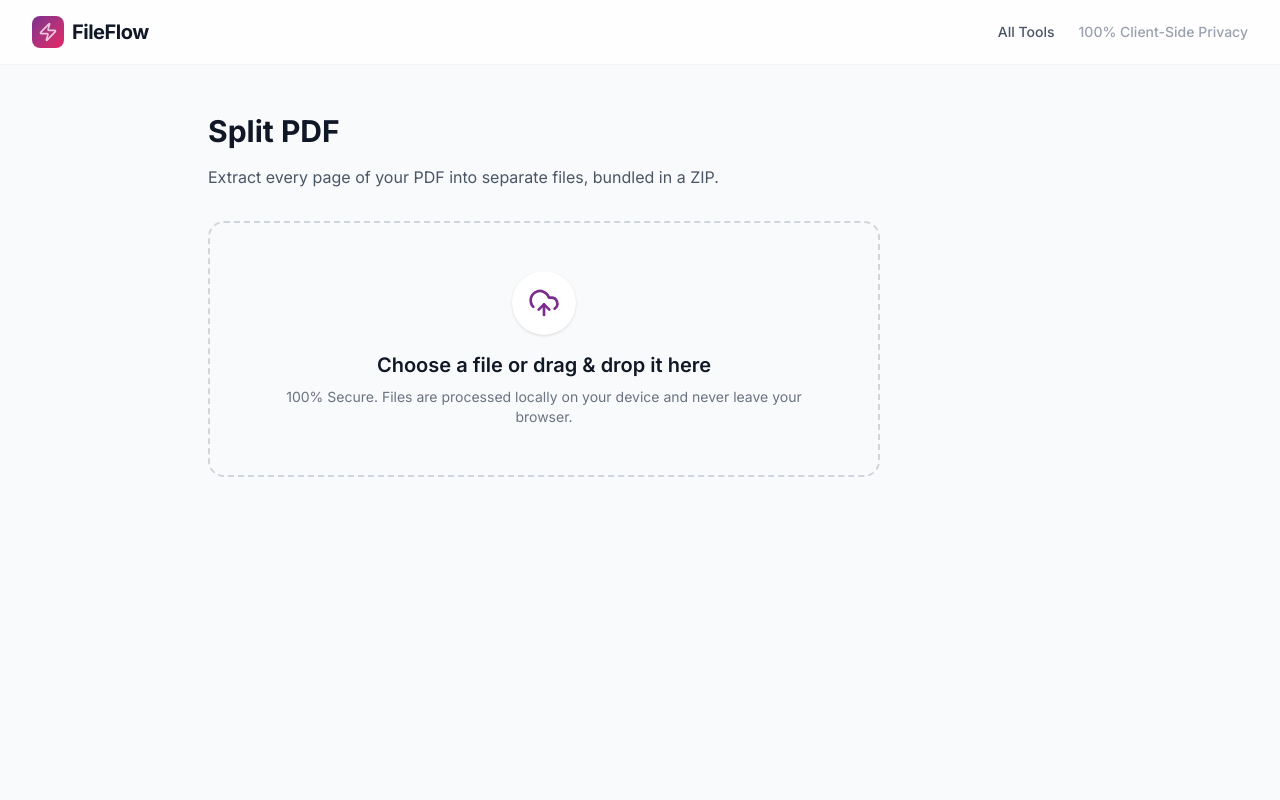
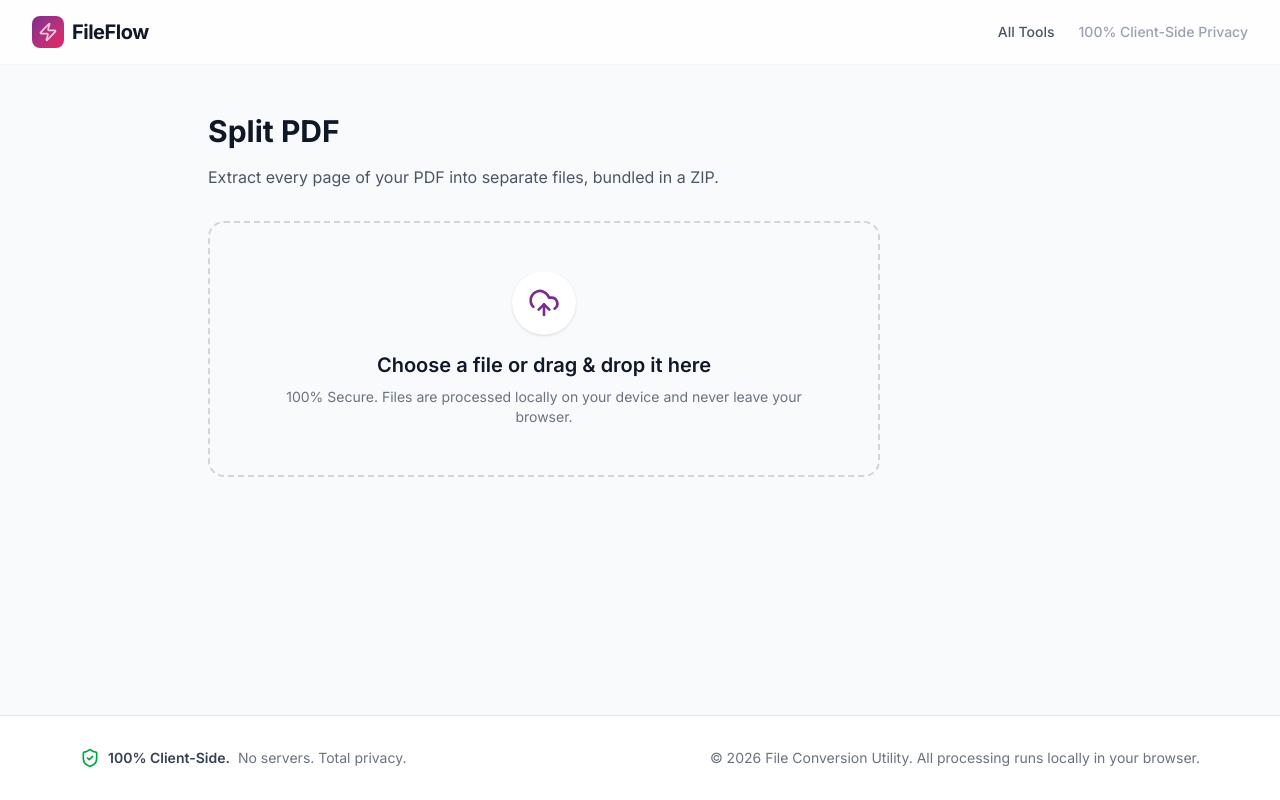
Before and after one commit to TheLerin/FileFlow, a Next.js app: page /tools/split-pdf in a window 1280 px wide. Built offline with nearby package versions, Linux system fonts and the light colour scheme.

Commit message:
feat(phase-5): add global footer layout

```diff
--- a/src/app/layout.tsx
+++ b/src/app/layout.tsx
@@ -1,6 +1,7 @@
 import type { Metadata } from "next";
 import { Inter } from "next/font/google";
 import Navbar from "@/components/layout/Navbar";
+import Footer from "@/components/layout/Footer";
 import "./globals.css";
 
 const inter = Inter({ subsets: ["latin"] });
@@ -8,6 +9,7 @@ const inter = Inter({ subsets: ["latin"] });
 export const metadata: Metadata = {
   title: "FileFlow - Secure Client-Side Tools",
   description: "100% Client-Side file conversion and manipulation suite.",
+  manifest: "/manifest.json",
 };
 
 export default function RootLayout({
@@ -22,6 +24,7 @@ export default function RootLayout({
         <main className="flex-1">
           {children}
         </main>
+        <Footer />
       </body>
     </html>
   );
--- /dev/null
+++ b/src/components/layout/Footer.tsx
@@ -0,0 +1,22 @@
+import Link from "next/link";
+import { ShieldCheck } from "lucide-react";
+
+export default function Footer() {
+    return (
+        <footer className="w-full border-t border-gray-200 bg-white py-8 mt-auto">
+            <div className="container mx-auto max-w-6xl px-4 flex flex-col md:flex-row items-center justify-between gap-4">
+
+                <div className="flex items-center gap-2 text-gray-700">
+                    <ShieldCheck className="w-5 h-5 text-green-600" />
+                    <span className="font-semibold text-sm">100% Client-Side.</span>
+                    <span className="text-sm text-gray-500">No servers. Total privacy.</span>
+                </div>
+
+                <div className="text-sm text-gray-500">
+                    &copy; {new Date().getFullYear()} File Conversion Utility. All processing runs locally in your browser.
+                </div>
+
+            </div>
+        </footer>
+    );
+}
```
Also changed, not shown: .gsd/phases/5/5-2-SUMMARY.md (added).
